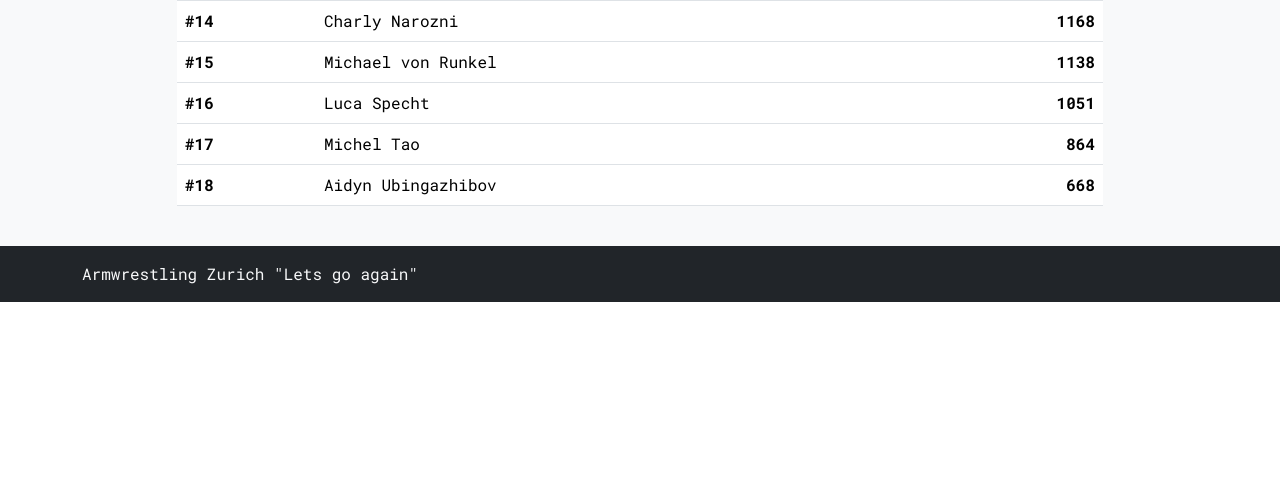
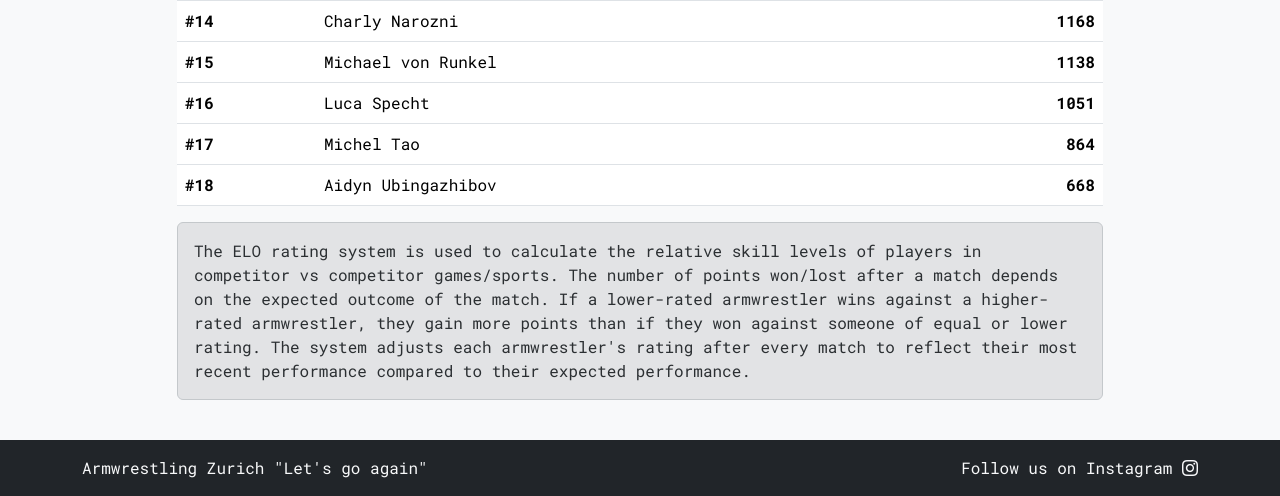
Before and after one commit to Teodor5rov/armelo, a Flask app: page / in a window 1280 px wide. Shown: the part 773-1269 px from the top of the page. Before the commit the page ends 1075 px from the top, so only its background shows below. Run offline with Flask 3, Linux system fonts and the light colour scheme; data comes from the database, SQL or seed files in the repository; some libraries are stand-ins or nearby versions.

Commit message:
Spelling mistakes/minor bugs

```diff
--- a/templates/add_new_member.html
+++ b/templates/add_new_member.html
@@ -39,7 +39,7 @@
         </div>
 
         <!-- Arm selection buttons -->
-        <label for="arm" class="form-label mt-4">Chose arm for the calculation:</label>
+        <label for="arm" class="form-label mt-4">Choose arm for the calculation:</label>
         <div class="btn-group btn-group-toggle mb-2 w-100" data-toggle="buttons">
             <label class="btn btn-primary w-50 {{ 'active' if arm == 'right' else '' }}">
                 <input type="radio" name="arm" id="armRight" value="right" autocomplete="off" {{ 'checked' if arm == 'right' else '' }} class="visually-hidden">Right arm
--- a/templates/add_new_member_partial.html
+++ b/templates/add_new_member_partial.html
@@ -1,4 +1,3 @@
-<div class="mx-auto" style="max-width: 800px;">
 <form method="POST" action="{{ url_for('add_new_member') }}" hx-post="{{ url_for('add_new_member') }}" hx-trigger="change" hx-swap="outerHTML">
     <div class="mx-auto" style="max-width: 400px;">
         <div class="mb-2">
@@ -31,7 +30,7 @@
     </div>
 
     <!-- Arm selection buttons -->
-        <label for="arm" class="form-label mt-4">Chose arm for the calculation:</label>
+    <label for="arm" class="form-label mt-4">Choose arm for the calculation:</label>
     <div class="btn-group btn-group-toggle mb-2 w-100" data-toggle="buttons">
         <label class="btn btn-primary w-50 {{ 'active' if arm == 'right' else '' }}">
             <input type="radio" name="arm" id="armRight" value="right" autocomplete="off" {{ 'checked' if arm == 'right' else '' }} class="visually-hidden">Right arm
@@ -117,6 +116,4 @@
             <button type="submit" name="add_member" class="btn btn-success mt-3">Add member</button>
         {% endif %}
     </div>
-
 </form>
-</div>
--- a/templates/elo_from_match.html
+++ b/templates/elo_from_match.html
@@ -4,13 +4,13 @@
 
 {% block content %}
 <div class="mx-auto" style="max-width: 800px;">
-    <h2 class="mb-4">Estimate ELO from match</h2>
+    <h2 class="mb-4">ELO from match</h2>
     <div class="alert alert-secondary" role="alert">
         <strong>Ranked example:</strong> If there was a supermatch between two [Ranked] armwrestlers, the ELO points gained or lost are determined by the outcome of this match.<br>
         <strong>Unranked example:</strong> If an [Unranked person] beats a [Ranked person] in a match, they would receive an estimated ELO rating based on the score of that specific single match.
     </div>
     <form method="POST" action="{{ url_for('elo_from_match') }}" hx-post="{{ url_for('elo_from_match') }}" hx-trigger="change" hx-swap="outerHTML">
-        <label for="ranked" class="form-label">Chose ranked or unranked:</label>
+        <label for="ranked" class="form-label">Choose ranked or unranked:</label>
         <div class="btn-group btn-group-toggle mb-2 w-100" data-toggle="buttons">
             <label class="btn btn-primary w-50 {{ 'active' if ranked == 'ranked' else '' }}">
                 <input type="radio" name="ranked" id="ranked" value="ranked" autocomplete="off" {{ 'checked' if ranked == 'ranked' else '' }} class="visually-hidden">Ranked
@@ -20,7 +20,7 @@
             </label>
         </div>
         <!-- Arm selection buttons -->
-        <label for="arm" class="form-label">Chose arm for the match:</label>
+        <label for="arm" class="form-label">Choose arm for the match:</label>
         <div class="btn-group btn-group-toggle mb-2 w-100" data-toggle="buttons">
             <label class="btn btn-primary w-50 {{ 'active' if arm == 'right' else '' }}">
                 <input type="radio" name="arm" id="armRight" value="right" autocomplete="off" {{ 'checked' if arm == 'right' else '' }} class="visually-hidden">Right arm
--- a/templates/elo_from_match_partial.html
+++ b/templates/elo_from_match_partial.html
@@ -1,6 +1,5 @@
-<div class="mx-auto" style="max-width: 800px;">
 <form method="POST" action="{{ url_for('elo_from_match') }}" hx-post="{{ url_for('elo_from_match') }}" hx-trigger="change" hx-swap="outerHTML">
-        <label for="ranked" class="form-label">Chose ranked or unranked:</label>
+    <label for="ranked" class="form-label">Choose ranked or unranked:</label>
     <div class="btn-group btn-group-toggle mb-2 w-100" data-toggle="buttons">
         <label class="btn btn-primary w-50 {{ 'active' if ranked == 'ranked' else '' }}">
             <input type="radio" name="ranked" id="ranked" value="ranked" autocomplete="off" {{ 'checked' if ranked == 'ranked' else '' }} class="visually-hidden">Ranked
@@ -10,7 +9,7 @@
         </label>
     </div>
     <!-- Arm selection buttons -->
-        <label for="arm" class="form-label">Chose arm for the match:</label>
+    <label for="arm" class="form-label">Choose arm for the match:</label>
     <div class="btn-group btn-group-toggle mb-2 w-100" data-toggle="buttons">
         <label class="btn btn-primary w-50 {{ 'active' if arm == 'right' else '' }}">
             <input type="radio" name="arm" id="armRight" value="right" autocomplete="off" {{ 'checked' if arm == 'right' else '' }} class="visually-hidden">Right arm
@@ -141,4 +140,3 @@
     {% endif %}
     {% endif %}
 </form>
-</div>
--- a/templates/layout.html
+++ b/templates/layout.html
@@ -6,6 +6,7 @@
         <meta name="viewport" content="width=device-width, initial-scale=1">
         <meta name="description" content="Armwrestling Zurich Ranking">
         <link href="https://cdn.jsdelivr.net/npm/bootstrap@5.3.3/dist/css/bootstrap.min.css" rel="stylesheet" integrity="sha384-QWTKZyjpPEjISv5WaRU9OFeRpok6YctnYmDr5pNlyT2bRjXh0JMhjY6hW+ALEwIH" crossorigin="anonymous">
+        <link href="https://cdn.jsdelivr.net/npm/bootstrap-icons@1.11.3/font/bootstrap-icons.css" rel="stylesheet">
         <link href="/static/styles.css" rel="stylesheet">
         <link href="https://fonts.googleapis.com/css2?family=Poppins:ital,wght@0,100;0,200;0,300;0,400;0,500;0,600;0,700;0,800;0,900;1,100;1,200;1,300;1,400;1,500;1,600;1,700;1,800;1,900&family=Roboto+Mono:ital,wght@0,100..700;1,100..700&family=Roboto:ital,wght@0,100;0,300;0,400;0,500;0,700;0,900;1,100;1,300;1,400;1,500;1,700;1,900&display=swap" rel="stylesheet">
         <link rel="shortcut icon" href="/static/favicon.ico" type="image/x-icon">
@@ -48,11 +49,15 @@
             </div>
         </div>
         <footer class="footer mt-auto py-3 bg-dark">
-            <div class="container-md">
-                <span class="text-light">Armwrestling Zurich "Lets go again"</span>
+            <div class="container-md text-light">
+                <div class="d-flex flex-column flex-md-row justify-content-between">
+                    <div class="mb-2 mb-md-0">Armwrestling Zurich "Let's go again"</div>
+                    <a href="https://www.instagram.com/armwrestlingzurich" target="_blank" class="mb-1 mb-md-0 text-decoration-none text-light">
+                        Follow us on Instagram <i class="bi bi-instagram"></i>
+                    </a>
+                </div>
             </div>
         </footer>
         <script src="https://cdn.jsdelivr.net/npm/bootstrap@5.3.2/dist/js/bootstrap.bundle.min.js" integrity="sha384-C6RzsynM9kWDrMNeT87bh95OGNyZPhcTNXj1NW7RuBCsyN/o0jlpcV8Qyq46cDfL" crossorigin="anonymous"></script>
     </body>
-
 </html>
--- a/templates/prediction.html
+++ b/templates/prediction.html
@@ -10,7 +10,7 @@
     </div>
     <form method="POST" action="{{ url_for('prediction') }}" hx-post="{{ url_for('prediction') }}" hx-trigger="change" hx-swap="outerHTML">
         <!-- Arm selection buttons -->
-        <label for="arm" class="form-label">Chose arm for the prediction:</label>
+        <label for="arm" class="form-label">Choose arm for the prediction:</label>
         <div class="btn-group btn-group-toggle mb-2 w-100" data-toggle="buttons">
             <label class="btn btn-primary w-50 {{ 'active' if arm == 'right' else '' }}">
                 <input type="radio" name="arm" id="armRight" value="right" autocomplete="off" {{ 'checked' if arm == 'right' else '' }} class="visually-hidden">Right arm
--- a/templates/prediction_partial.html
+++ b/templates/prediction_partial.html
@@ -1,7 +1,6 @@
-<div class="mx-auto" style="max-width: 800px;">
 <form method="POST" action="{{ url_for('prediction') }}" hx-post="{{ url_for('prediction') }}" hx-trigger="change" hx-swap="outerHTML">
     <!-- Arm selection buttons -->
-        <label for="arm" class="form-label">Chose arm for the prediction:</label>
+    <label for="arm" class="form-label">Choose arm for the prediction:</label>
     <div class="btn-group btn-group-toggle mb-2 w-100" data-toggle="buttons">
         <label class="btn btn-primary w-50 {{ 'active' if arm == 'right' else '' }}">
             <input type="radio" name="arm" id="armRight" value="right" autocomplete="off" {{ 'checked' if arm == 'right' else '' }} class="visually-hidden">Right arm
@@ -62,4 +61,3 @@
     </div>
     {% endif %}
 </form>
-</div>
--- a/templates/ranking.html
+++ b/templates/ranking.html
@@ -45,5 +45,11 @@
             {% endfor %}
         </tbody>
     </table>
+    <div class="alert alert-secondary" role="alert">
+        The ELO rating system is used to calculate the relative skill levels of players in competitor vs competitor games/sports.
+        The number of points won/lost after a match depends on the expected outcome of the match.
+        If a lower-rated armwrestler wins against a higher-rated armwrestler, they gain more points than if they won against someone of equal or lower rating.
+        The system adjusts each armwrestler's rating after every match to reflect their most recent performance compared to their expected performance.
+    </div>
 </div>
 {% endblock %}
--- a/templates/supermatch.html
+++ b/templates/supermatch.html
@@ -7,7 +7,7 @@
     <h2 class="mb-4">Supermatch</h2>
     <form method="POST" action="{{ url_for('supermatch') }}" hx-post="{{ url_for('supermatch') }}" hx-trigger="change" hx-swap="outerHTML">
         <!-- Arm selection buttons -->
-        <label for="arm" class="form-label">Chose arm for the supermatch:</label>
+        <label for="arm" class="form-label">Choose arm for the supermatch:</label>
         <div class="btn-group btn-group-toggle mb-2 w-100" data-toggle="buttons">
             <label class="btn btn-primary w-50 {{ 'active' if arm == 'right' else '' }}">
                 <input type="radio" name="arm" id="armRight" value="right" autocomplete="off" {{ 'checked' if arm == 'right' else '' }} class="visually-hidden">Right arm
--- a/templates/supermatch_partial.html
+++ b/templates/supermatch_partial.html
@@ -1,7 +1,6 @@
-<div class="mx-auto" style="max-width: 800px;">
 <form method="POST" action="{{ url_for('supermatch') }}" hx-post="{{ url_for('supermatch') }}" hx-trigger="change" hx-swap="outerHTML">
     <!-- Arm selection buttons -->
-        <label for="arm" class="form-label">Chose arm for the supermatch:</label>
+    <label for="arm" class="form-label">Choose arm for the supermatch:</label>
     <div class="btn-group btn-group-toggle mb-2 w-100" data-toggle="buttons">
         <label class="btn btn-primary w-50 {{ 'active' if arm == 'right' else '' }}">
             <input type="radio" name="arm" id="armRight" value="right" autocomplete="off" {{ 'checked' if arm == 'right' else '' }} class="visually-hidden">Right arm
@@ -101,4 +100,3 @@
     </div>
     {% endif %}
 </form>
-</div>
```
Lines whose indentation alone changed are shown as unchanged.
